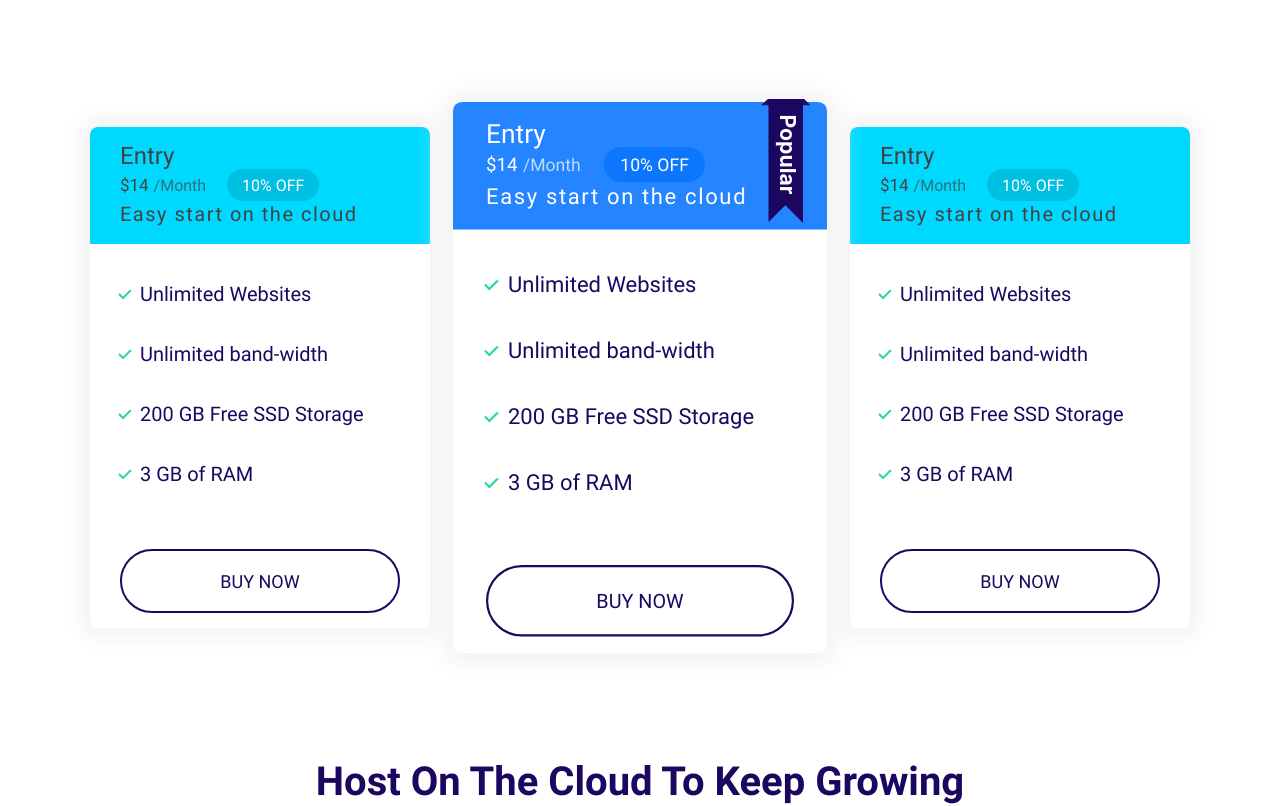
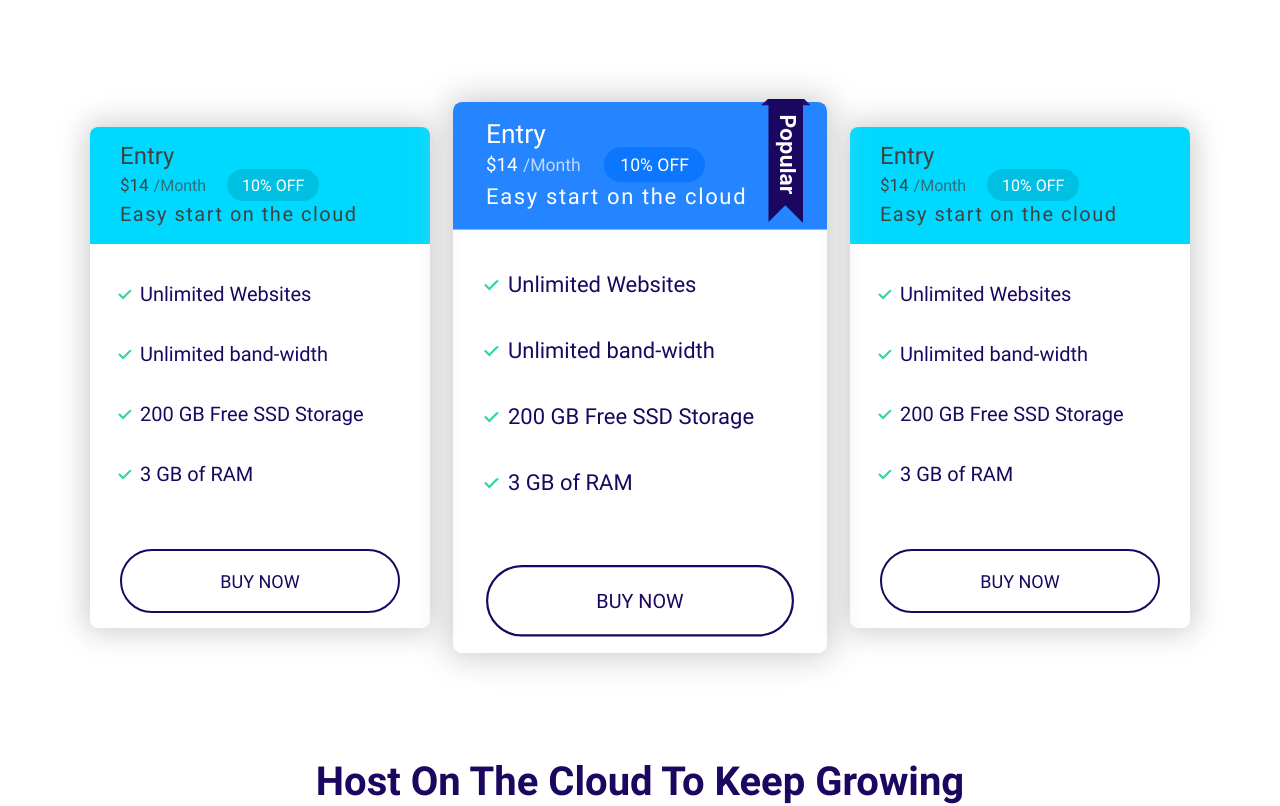
Before and after one commit to kerneltor/Metafy, a website built with Parcel: page index.html in a window 1280 px wide. Shown: the part 1211-2017 px from the top of the page. Built offline with nearby package versions, Linux system fonts and the light colour scheme.

Commit message:
editing the card__body box shadow to be darker

```diff
--- a/style.css
+++ b/style.css
@@ -339,7 +339,7 @@ a {
 /* Cards */
 .card {
   border-radius: 8px;
-  box-shadow: 0 0 20px 10px #f3f3f3;
+  box-shadow: 0 0 30px 4px #ccc;
   overflow: clip;
 }
 
```
